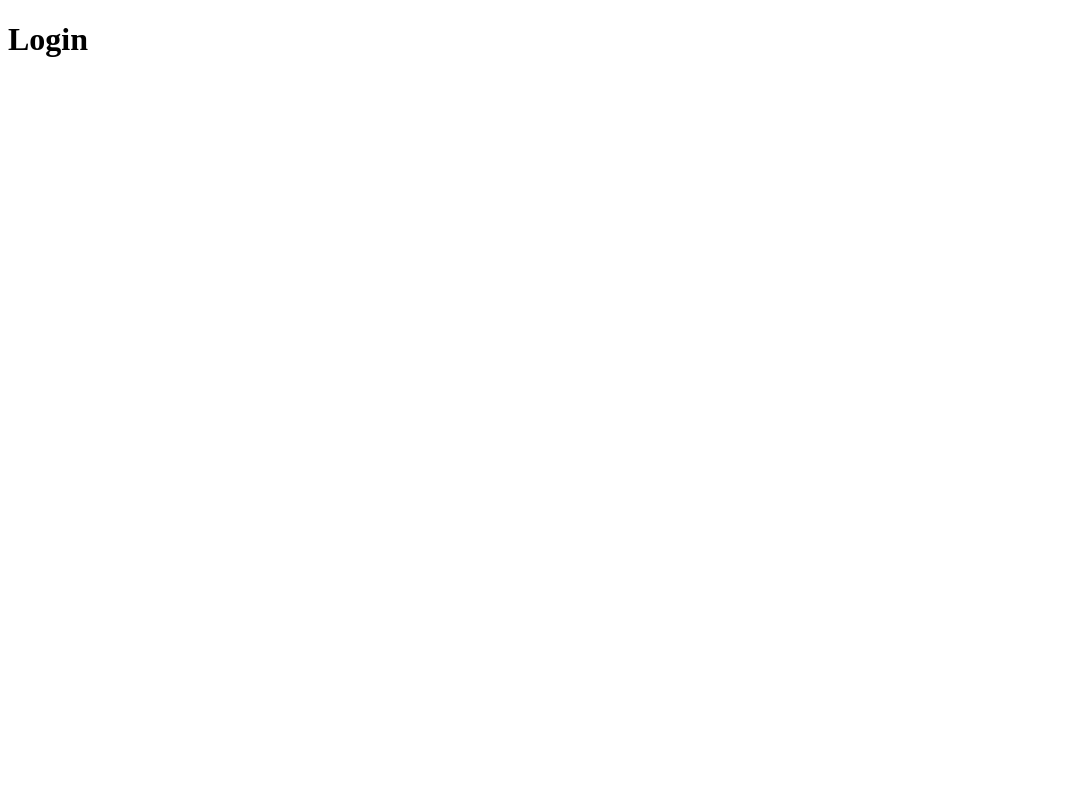
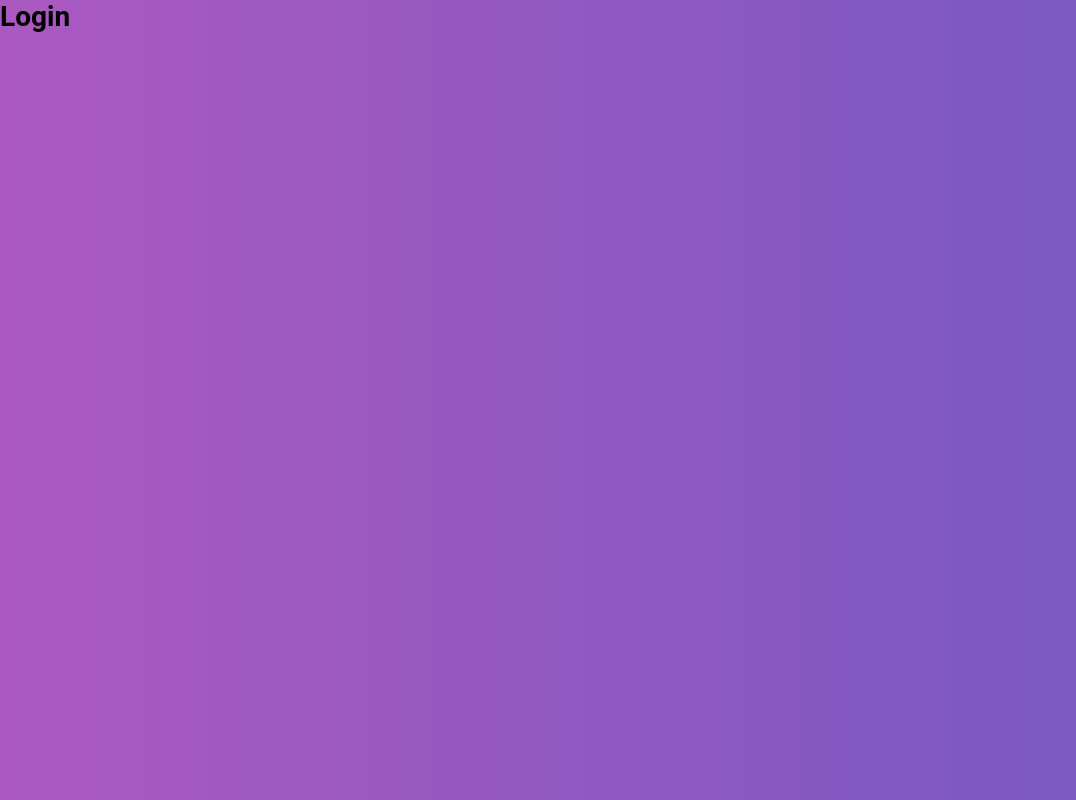
Before and after one commit to costaarthur/go-barber-react, a React (Create React App) app: page / in a window 1280 px wide. Shown: the whole page, without its empty margins (0-1076 px from the left). Built offline with nearby package versions, Linux system fonts and the light colour scheme; the HTML template or start-up script is replaced by a standard one.

Commit message:
pages override

```diff
--- /dev/null
+++ b/config-overrides.js
@@ -0,0 +1,10 @@
+const { addbabelPlugin, override } = require('customize-cra');
+
+module.exports = override(
+  addbabelPlugin([
+    'babel-plugin-root-import',
+    {
+      rootPathSuffix: 'src',
+    },
+  ])
+);
--- a/src/App.js
+++ b/src/App.js
@@ -6,10 +6,13 @@ import './config/ReactotronConfig';
 import Routes from './routes'
 import history from './services/history'
 
+import GlobalStyle from './styles/global';
+
 function App() {
   return (
     <Router history={history}>
       <Routes />
+      <GlobalStyle />
     </Router>
   )
 }
--- /dev/null
+++ b/src/pages/_layouts/auth/index.js
@@ -0,0 +1,12 @@
+import React from 'react';
+import PropTypes from 'prop-types';
+
+import { Wrapper } from './styles';
+
+export default function AuthLayout({ children }) {
+  return <Wrapper>{children}</Wrapper>;
+}
+
+AuthLayout.propTypes = {
+  children: PropTypes.element.isRequired,
+};
--- /dev/null
+++ b/src/pages/_layouts/auth/styles.js
@@ -0,0 +1,6 @@
+import styled from 'styled-components';
+
+export const Wrapper = styled.div`
+height: 100%;
+background: linear-gradient(-90deg, #7159c1, #ab59c1);
+`;
--- /dev/null
+++ b/src/pages/_layouts/default/index.js
@@ -0,0 +1,12 @@
+import React from 'react';
+import PropTypes from 'prop-types';
+
+import { Wrapper } from './styles';
+
+export default function DefaultLayout({ children }) {
+  return <Wrapper>{children}</Wrapper>
+}
+
+DefaultLayout.propTypes = {
+  children: PropTypes.element.isRequired,
+}
--- /dev/null
+++ b/src/pages/_layouts/default/styles.js
@@ -0,0 +1,6 @@
+import styled from 'styled-components';
+
+export const Wrapper = styled.div`
+height: 100%;
+background: #333
+`;
--- a/src/routes/Route.js
+++ b/src/routes/Route.js
@@ -1,6 +1,9 @@
 import React from 'react';
-import PropTypes from 'prop-types'
+import PropTypes from 'prop-types';
 import { Route, Redirect } from 'react-router-dom';
+
+import AuthLayout from '~/pages/_layouts/auth';
+import DefaultLayout from '~/pages/_layouts/default';
 
 export default function RouteWrapper({
   component: Component,
@@ -10,21 +13,32 @@ export default function RouteWrapper({
   const signed = false;
 
   if (!signed && isPrivate) {
-    return <Redirect to='/' />
+    return <Redirect to="/" />;
   }
 
   if (signed && !isPrivate) {
-    return <Redirect to='/dashboard' />
+    return <Redirect to="/dashboard" />;
   }
 
-  return <Route {...rest} component={Component} />
+  const Layout = signed ? DefaultLayout : AuthLayout;
+
+  return (
+    <Route
+      {...rest}
+      render={props => (
+        <Layout>
+          <Component {...props} />
+        </Layout>
+      )}
+    />
+  );
 }
 
 RouteWrapper.propTypes = {
   isPrivate: PropTypes.bool,
   component: PropTypes.oneOfType([PropTypes.element, PropTypes.func])
-    .isRequired
+    .isRequired,
 };
 RouteWrapper.defaultProps = {
   isPrivate: false,
-}
+};
--- /dev/null
+++ b/src/styles/global.js
@@ -0,0 +1,41 @@
+import { createGlobalStyle } from 'styled-components';
+
+export default createGlobalStyle`
+  @import url('https://fonts.googleapis.com/css2?family=Roboto:wght@400;700&display=swap');
+
+  * {
+    margin: 0;
+    padding: 0;
+    outline: 0;
+    box-sizing: border-box;
+  }
+
+  *: focus {
+    outline: 0;
+  }
+
+  html, body, #root {
+    height: 100%
+  }
+
+  body {
+    -webkit-font-smoothing: antialiased;
+  }
+
+  body, input, button {
+    font: 14px 'Roboto', sans-serif;
+  }
+
+  a {
+    text-decoration: none;
+  }
+
+  ul {
+    list-style: none;
+  }
+
+  button {
+    cursor: pointer;
+  }
+
+`;
```
Also changed, not shown: package.json (+9 -4 lines), .eslintrc.js, 1 other file (tests, documents, lock files or other folders).
